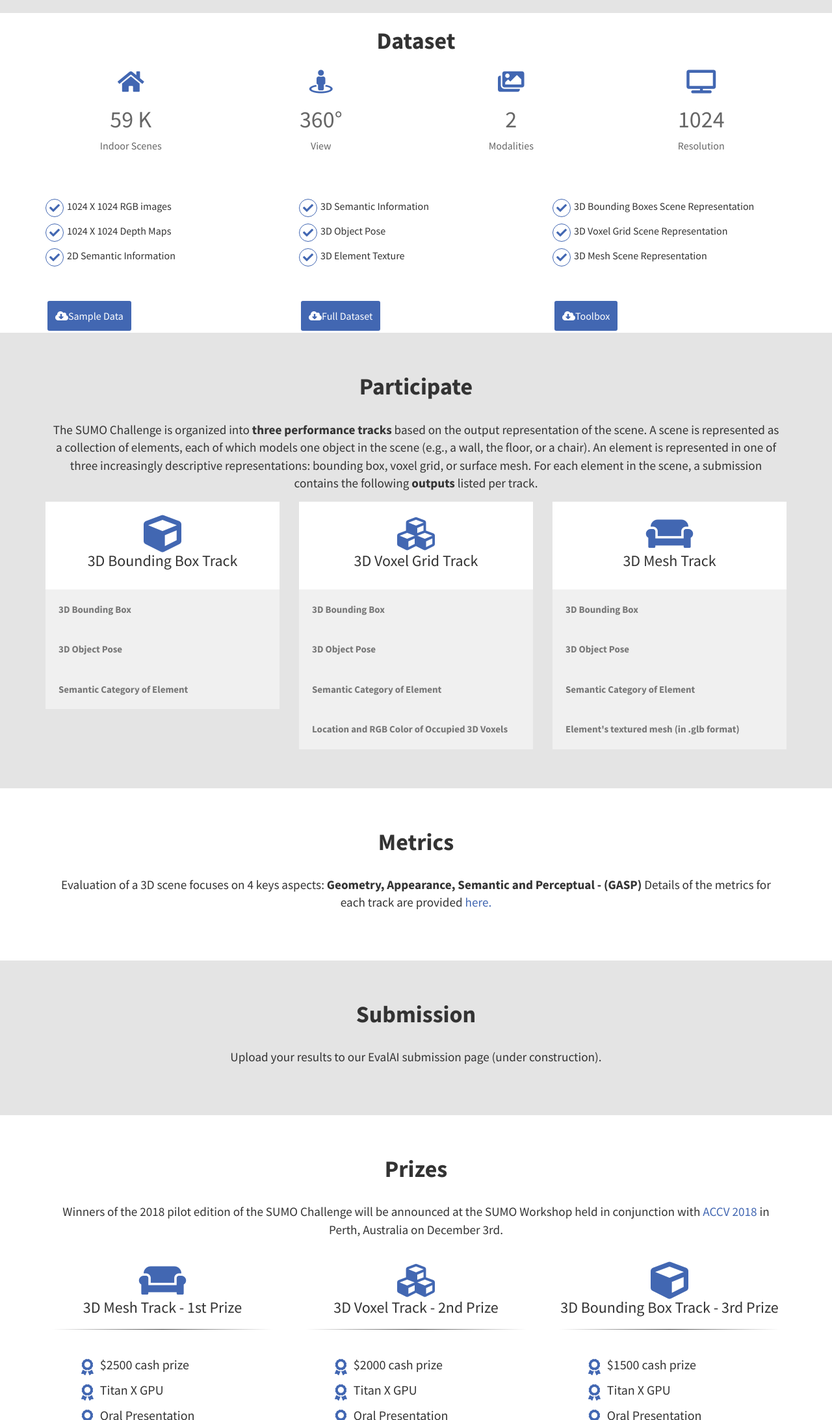
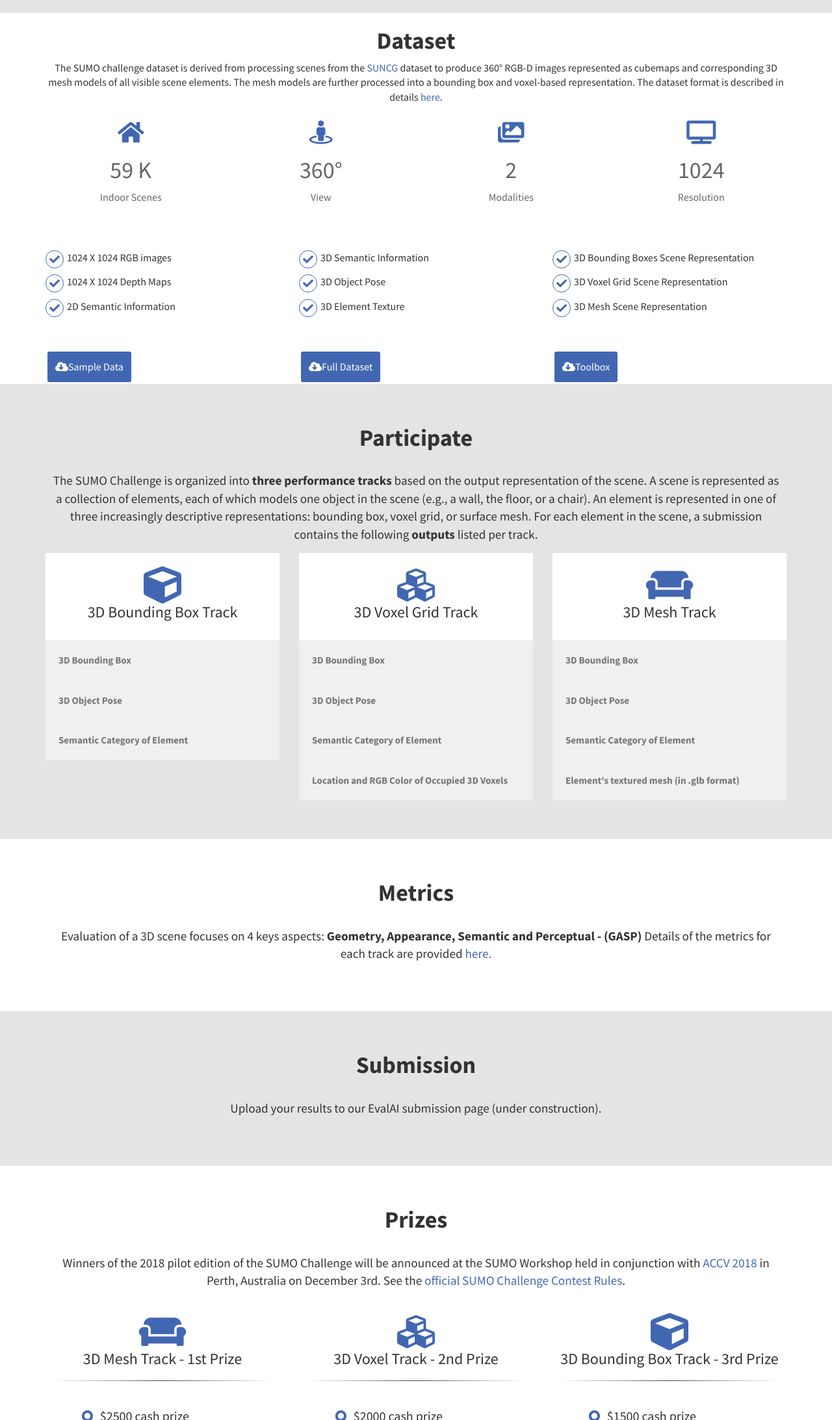
Before and after one commit to facebookresearch/sumo-challenge, a website: page website/pages/en/index.html in a window 1280 px wide. Shown: the part 1040-3225 px from the top of the page at 65% size. Drawn offline with Linux system fonts and the light colour scheme; files that its build step writes are made by us from their sources; animation ran at ten frames a second; some icons are missing; files whose address does not match are found by name.

Commit message:
Minor Update

```diff
--- a/website/pages/en/index.html
+++ b/website/pages/en/index.html
@@ -3,8 +3,9 @@
 <head>
     <meta charset="utf-8">
     <meta name="viewport" content="width=device-width, initial-scale=1, maximum-scale=1">
-    <title>SUMO Challenge</title>
-    <meta name="description" content="">
+    <meta property="og:image"              content="img/sumo-share.png" />
+    <title>SUMO: The Scene Understanding and Modeling challenge</title>
+    <meta name="description" content="Announcing the SUMO challenge - a contest to encourage the development of algorithms for complete understanding of 3D indoor scenes from 360&deg; RGB-D panoramas with the goal of enabling social AR and VR research and experiences.">
     <link rel="stylesheet" href="css/bootstrap.min.css" />
     <link rel="stylesheet" type="text/css" href="css/isotope.css" media="screen" />
     <link rel="stylesheet" href="js/fancybox/jquery.fancybox.css" type="text/css" media="screen" />
@@ -125,6 +126,8 @@
             <div>
             <br>
             <h1 class="text-center"><b>Dataset</b></h1>
+            <p class="text-center">The SUMO challenge dataset is derived from processing scenes from the <a href="http://suncg.cs.princeton.edu/">SUNCG</a> dataset to produce 360&deg; RGB-D images represented as cubemaps
+            and corresponding 3D mesh models of all visible scene elements. The mesh models are further processed into a bounding box and voxel-based representation. The dataset format is described in details <a href="https://sumochallenge.org/docs/assets/sumo-white-paper.pdf">here</a>.</p>
             <div class="row text-center">
                     <!-- number -->
                     <div class="col-sm-3 col-xs-6">
@@ -304,7 +307,7 @@
                 <!-- Heading -->
                 <h1 class="text-center"><b>Prizes</b></h1>
                 <br>
-                <p> Winners of the 2018 pilot edition of the SUMO Challenge will be announced at the SUMO Workshop held in conjunction with <a href="http://accv2018.net/">ACCV 2018</a> in Perth, Australia on December 3rd.
+                <p> Winners of the 2018 pilot edition of the SUMO Challenge will be announced at the SUMO Workshop held in conjunction with <a href="http://accv2018.net/">ACCV 2018</a> in Perth, Australia on December 3rd. See the <a href="https://sumochallenge.org/docs/assets/sumo-challenge-official-rules.pdf">official SUMO Challenge Contest Rules</a>.</p>
             </div>
 
             <div class="row">
```
